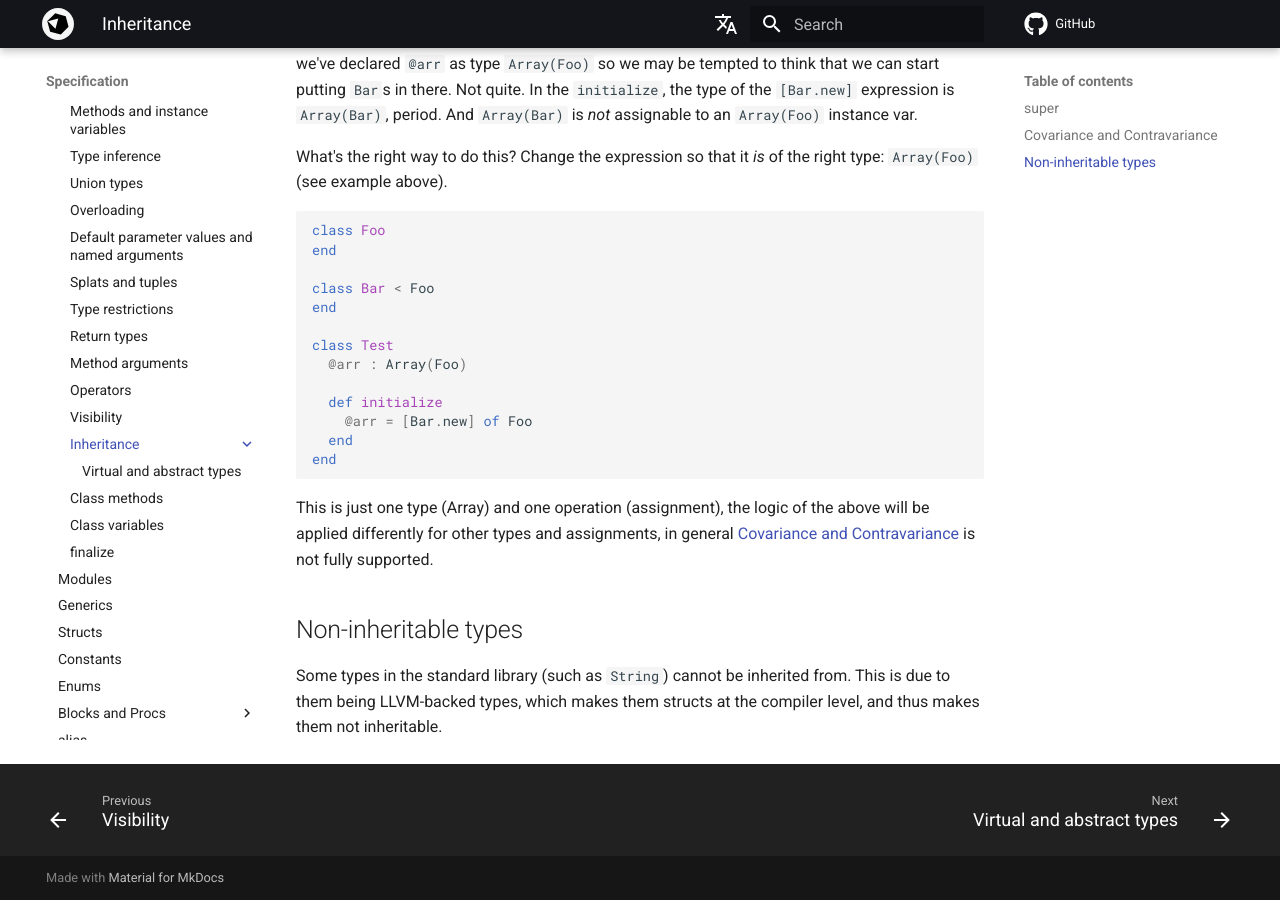
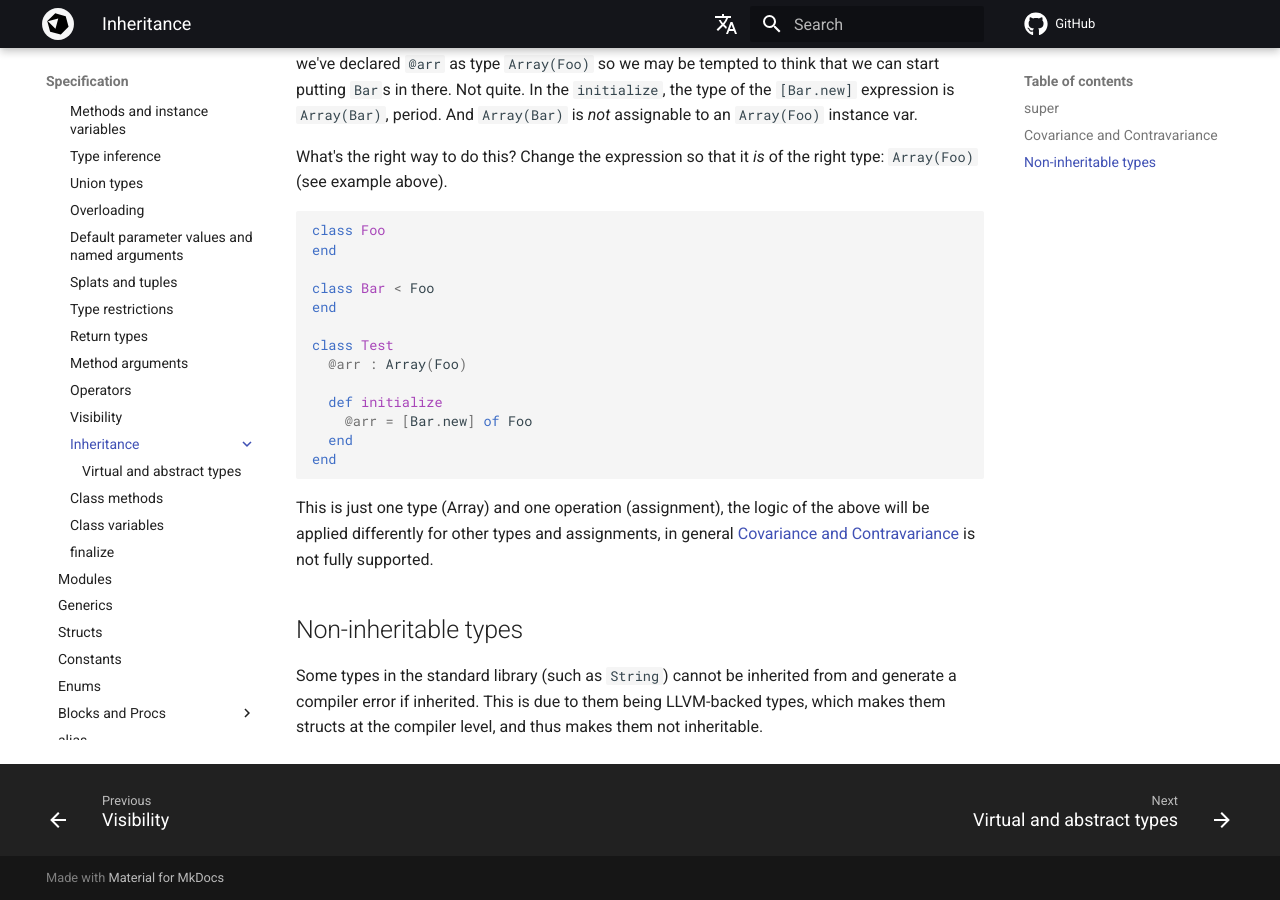
Before and after one commit to crystal-lang/crystal-book, an MkDocs documentation site: the page built from docs/syntax_and_semantics/inheritance.md, in a window 1280 px wide and 900 px high, scrolled down 2925 px. Built offline with MkDocs 1.6.1 and Material for MkDocs 9.7.7, drawn with Linux system fonts in a browser that asks for light colours; nearby versions of some CDN libraries; library files that are not in the unit come from our copies; comment, search, counter and statistics services are not loaded; the version menu is left out.

Commit message:
Added small change for clarity

```diff
--- a/docs/syntax_and_semantics/inheritance.md
+++ b/docs/syntax_and_semantics/inheritance.md
@@ -163,4 +163,4 @@ This is just one type (Array) and one operation (assignment), the logic of the a
 [1]: https://en.wikipedia.org/wiki/Covariance_and_contravariance_%28computer_science%29
 
 ## Non-inheritable types
-Some types in the standard library (such as `String`) cannot be inherited from. This is due to them being LLVM-backed types, which makes them structs at the compiler level, and thus makes them not inheritable.
+Some types in the standard library (such as `String`) cannot be inherited from and generate a compiler error if inherited. This is due to them being LLVM-backed types, which makes them structs at the compiler level, and thus makes them not inheritable.
```
